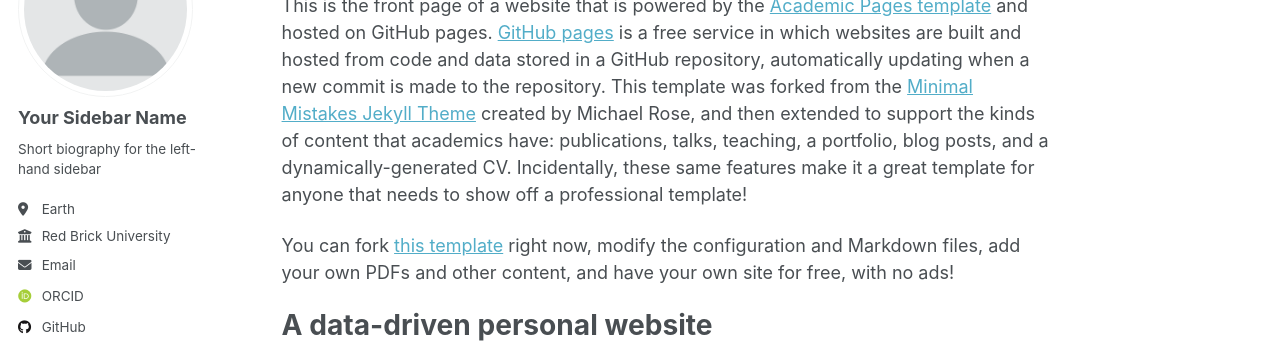
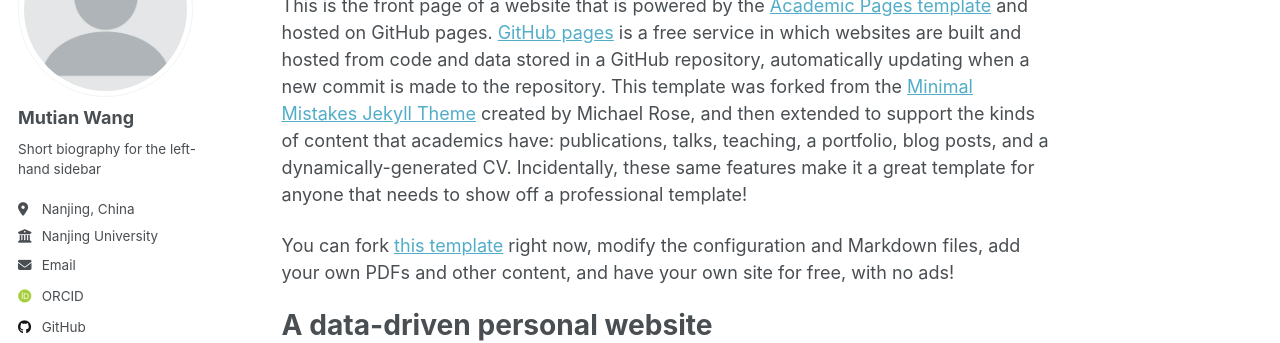
Before and after one commit to mtianwang/mtianwang.github.io, a Jekyll site: the page built from _pages/about.md, in a window 1280 px wide. Shown: the part 177-520 px from the top of the page. Built offline with Jekyll 4.4.1, drawn with Linux system fonts in a browser that asks for light colours; some web fonts are replaced; a script that is not in the unit is left out.

Commit message:
Update _config.yml

```diff
--- a/_config.yml
+++ b/_config.yml
@@ -24,13 +24,13 @@ repository               : "academicpages/academicpages.github.io"
 author:
   # Biographic information
   avatar           : "profile.png"
-  name             : "Your Sidebar Name"
+  name             : "Mutian Wang"
   pronouns         : # example: "she/her"
   bio              : "Short biography for the left-hand sidebar"
-  location         : "Earth"
-  employer         : "Red Brick University"
+  location         : "Nanjing, China"
+  employer         : "Nanjing University"
   uri              : # URL
-  email            : "none@example.org"
+  email            : "mutianwang@smail.nju.edu.cn"
 
   # Academic websites
   academia         : # URL
```
